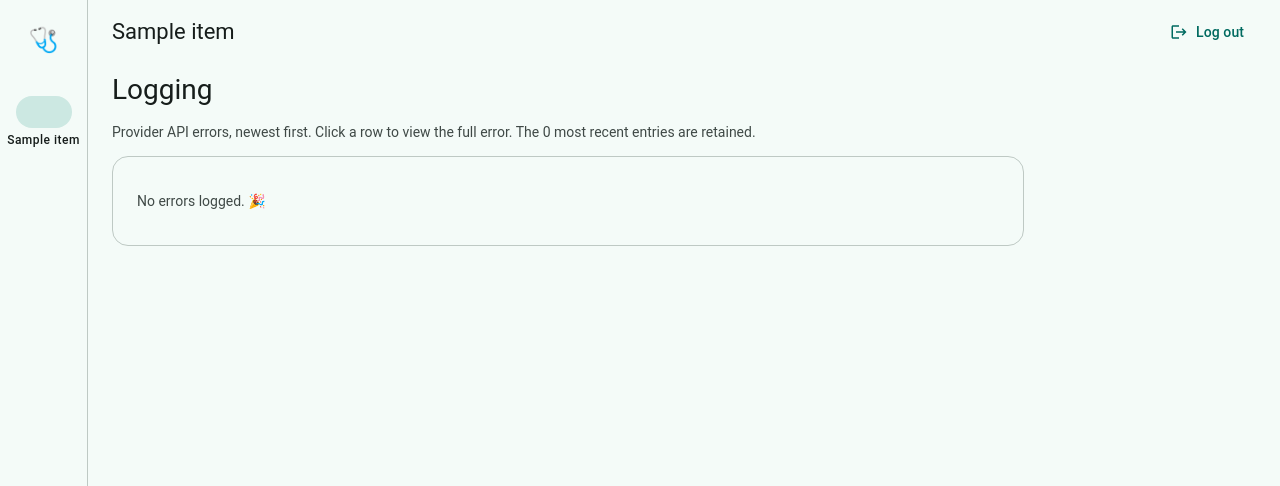
After one commit to adamconde/personal-health-mcp, a Python web app: template src/personal_health_mcp/web/templates/logging.html in a window 1280 px wide. The commit adds this page. Shown: the top 486 px of the page. Run offline with Jinja, Linux system fonts and the light colour scheme; the template is opened without the code that fills it: most values are stand-ins (such as "Sample title", 1, 10 or a date in 2020).

Commit message:
feat: Logging tab for provider errors (v2.5.0)
Add a dedicated Logging page that collects provider API errors into a
sortable, filterable table, and remove the inline error text from the
Providers and Dashboard pages (status chips remain).

- storage: new error_log table + log_error/get_error_log; set_status now
  appends to the log whenever a last_error is recorded (clear_error does not).
  Rolling retention capped at the newest 500 rows.
- aggregator: classify fetch-error severity — ProviderAuthError (401/403) ->
  "warning", everything else -> "error".
- web: /logging route + nav entry/icon; logging.html renders a table
  (severity, provider, time, error preview) with text/provider/severity
  filters, click-to-sort columns, and a native <dialog> showing the full
  error. Client behavior in static/logging.js (external file; CSP forbids
  inline scripts). Timestamps render in the viewer's locale; messages are
  HTML-escaped and injected via textContent.
- Drop last_error display from providers.html, dashboard.html, _provider_rows.

Tests: error-log record/order/prune-cap and clear-doesn't-log; aggregator
logs errors and tags auth failures as warning; /logging lists errors and wires
the JS; Providers page no longer leaks error text.

Docs: README web-UI + version history. Bump 2.4.0 -> 2.5.0.

Co-Authored-By: Claude Opus 4.8 (1M context) <noreply@anthropic.com>

```diff
--- a/pyproject.toml
+++ b/pyproject.toml
@@ -4,7 +4,7 @@ build-backend = "hatchling.build"
 
 [project]
 name = "personal-health-mcp"
-version = "2.4.0"
+version = "2.5.0"
 description = "Self-hosted MCP server aggregating personal health data from Google Health, Oura, and Withings behind one normalized, provider-attributed interface."
 readme = "README.md"
 requires-python = ">=3.12"
--- a/src/personal_health_mcp/__init__.py
+++ b/src/personal_health_mcp/__init__.py
@@ -1,3 +1,3 @@
 """personal-health-mcp: a self-hosted MCP server aggregating personal health data."""
 
-__version__ = "2.4.0"
+__version__ = "2.5.0"
--- a/src/personal_health_mcp/aggregator.py
+++ b/src/personal_health_mcp/aggregator.py
@@ -101,7 +101,10 @@ class Aggregator:
                 points = await provider.fetch_metric(metric, start, end, token)
         except Exception as exc:  # noqa: BLE001 - isolate provider failures
             message = str(exc) or exc.__class__.__name__
-            await self._store.set_status(name, last_error=f"{metric}: {message}")
+            level = "warning" if isinstance(exc, ProviderAuthError) else "error"
+            await self._store.set_status(
+                name, last_error=f"{metric}: {message}", error_level=level
+            )
             return [], message
         await self._store.set_status(name, last_sync=now_utc().isoformat(), clear_error=True)
         return points, None
--- /dev/null
+++ b/src/personal_health_mcp/web/static/logging.js
@@ -0,0 +1,117 @@
+// Logging page: client-side sort, filter, and an error-detail dialog.
+// Loaded as an external file because the CSP forbids inline scripts.
+(function () {
+  "use strict";
+  var table = document.getElementById("log-table");
+  if (!table) return; // empty log -> nothing to wire up
+  var tbody = table.querySelector("tbody");
+  var rows = Array.prototype.slice.call(tbody.querySelectorAll("tr.log-row"));
+  var search = document.getElementById("log-search");
+  var providerSel = document.getElementById("log-provider");
+  var levelSel = document.getElementById("log-level");
+  var empty = document.getElementById("log-empty");
+
+  // Render stored UTC ISO timestamps in the viewer's locale.
+  rows.forEach(function (tr) {
+    var cell = tr.querySelector(".log-time");
+    var iso = cell && cell.getAttribute("data-iso");
+    if (!iso) return;
+    var d = new Date(iso);
+    if (!isNaN(d.getTime())) cell.textContent = d.toLocaleString();
+  });
+
+  // ── filtering ────────────────────────────────────────────────────────
+  function applyFilters() {
+    var q = (search.value || "").toLowerCase();
+    var prov = providerSel.value;
+    var lvl = levelSel.value;
+    var visible = 0;
+    rows.forEach(function (tr) {
+      var hay = (
+        tr.getAttribute("data-provider") + " " + tr.getAttribute("data-message")
+      ).toLowerCase();
+      var ok =
+        (!q || hay.indexOf(q) !== -1) &&
+        (!prov || tr.getAttribute("data-provider") === prov) &&
+        (!lvl || tr.getAttribute("data-level") === lvl);
+      tr.hidden = !ok;
+      if (ok) visible++;
+    });
+    if (empty) empty.hidden = visible !== 0;
+  }
+  [search, providerSel, levelSel].forEach(function (el) {
+    if (!el) return;
+    el.addEventListener("input", applyFilters);
+    el.addEventListener("change", applyFilters);
+  });
+
+  // ── sorting ──────────────────────────────────────────────────────────
+  var keyToAttr = {
+    level: "data-level",
+    provider: "data-provider",
+    created: "data-created",
+    message: "data-message",
+  };
+  function sortBy(th) {
+    var key = th.getAttribute("data-key");
+    var attr = keyToAttr[key];
+    var dir = th.getAttribute("data-dir") === "asc" ? "desc" : "asc";
+    table.querySelectorAll("th.sortable").forEach(function (h) {
+      h.removeAttribute("data-dir");
+    });
+    th.setAttribute("data-dir", dir);
+    var factor = dir === "asc" ? 1 : -1;
+    rows.sort(function (a, b) {
+      var av = a.getAttribute(attr) || "";
+      var bv = b.getAttribute(attr) || "";
+      return av.localeCompare(bv, undefined, { numeric: true }) * factor;
+    });
+    rows.forEach(function (tr) {
+      tbody.appendChild(tr);
+    });
+  }
+  table.querySelectorAll("th.sortable").forEach(function (th) {
+    th.addEventListener("click", function () {
+      sortBy(th);
+    });
+  });
+
+  // ── detail dialog ────────────────────────────────────────────────────
+  var dialog = document.getElementById("log-dialog");
+  function openDetail(tr) {
+    if (!dialog) return;
+    document.getElementById("ld-provider").textContent = tr.getAttribute("data-provider");
+    document.getElementById("ld-level").textContent = tr.getAttribute("data-level");
+    var iso = tr.getAttribute("data-created");
+    var d = new Date(iso);
+    document.getElementById("ld-time").textContent = isNaN(d.getTime())
+      ? iso
+      : d.toLocaleString();
+    document.getElementById("ld-message").textContent = tr.getAttribute("data-message");
+    if (typeof dialog.showModal === "function") dialog.showModal();
+    else dialog.setAttribute("open", "");
+  }
+  rows.forEach(function (tr) {
+    tr.addEventListener("click", function () {
+      openDetail(tr);
+    });
+    tr.addEventListener("keydown", function (ev) {
+      if (ev.key === "Enter" || ev.key === " ") {
+        ev.preventDefault();
+        openDetail(tr);
+      }
+    });
+  });
+  var closeBtn = document.getElementById("ld-close");
+  if (closeBtn && dialog) {
+    closeBtn.addEventListener("click", function () {
+      dialog.close();
+    });
+  }
+  // Click on the backdrop (outside the dialog content) closes it.
+  if (dialog) {
+    dialog.addEventListener("click", function (ev) {
+      if (ev.target === dialog) dialog.close();
+    });
+  }
+})();
--- a/src/personal_health_mcp/web/templates/base.html
+++ b/src/personal_health_mcp/web/templates/base.html
@@ -13,6 +13,7 @@
   {% elif name == 'devices' %}<path d="M4 6h18V4H4c-1.1 0-2 .9-2 2v11H0v3h14v-3H4V6zm19 2h-6c-.55 0-1 .45-1 1v10c0 .55.45 1 1 1h6c.55 0 1-.45 1-1V9c0-.55-.45-1-1-1zm-1 9h-4v-7h4v7z"/>
   {% elif name == 'tune' %}<path d="M3 17v2h6v-2H3zM3 5v2h10V5H3zm10 16v-2h8v-2h-8v-2h-2v6h2zM7 9v2H3v2h4v2h2V9H7zm14 4v-2H11v2h10zm-6-4h2V7h4V5h-4V3h-2v6z"/>
   {% elif name == 'straighten' %}<path d="M21 6H3c-1.1 0-2 .9-2 2v8c0 1.1.9 2 2 2h18c1.1 0 2-.9 2-2V8c0-1.1-.9-2-2-2zm0 10H3V8h2v4h2V8h2v4h2V8h2v4h2V8h2v4h2V8h2v8z"/>
+  {% elif name == 'logging' %}<path d="M3 9h14V7H3v2zm0 4h14v-2H3v2zm0 4h14v-2H3v2zm16 0h2v-2h-2v2zm0-10v2h2V7h-2zm0 6h2v-2h-2v2z"/>
   {% elif name == 'logout' %}<path d="M17 7l-1.41 1.41L18.17 11H8v2h10.17l-2.58 2.58L17 17l5-5-5-5zM4 5h8V3H4c-1.1 0-2 .9-2 2v14c0 1.1.9 2 2 2h8v-2H4V5z"/>
   {% endif %}
 </svg>
--- a/src/personal_health_mcp/web/templates/dashboard.html
+++ b/src/personal_health_mcp/web/templates/dashboard.html
@@ -11,8 +11,7 @@
     <tr>
       <td class="title-medium">{{ p.display_name }}</td>
       <td>{% if p.credentials_ready %}<span class="chip chip--ok">configured</span>{% else %}<span class="chip chip--error">missing</span>{% endif %}</td>
-      <td>{% if p.connected %}<span class="chip chip--ok">connected</span>{% else %}<span class="chip chip--neutral">disconnected</span>{% endif %}
-          {% if p.last_error %}<div class="body-medium text-error">{{ p.last_error }}</div>{% endif %}</td>
+      <td>{% if p.connected %}<span class="chip chip--ok">connected</span>{% else %}<span class="chip chip--neutral">disconnected</span>{% endif %}</td>
       <td>{{ p.metric_count }}</td>
       <td class="muted body-medium">{{ p.last_sync or "—" }}</td>
     </tr>
--- /dev/null
+++ b/src/personal_health_mcp/web/templates/logging.html
@@ -0,0 +1,88 @@
+{% extends "base.html" %}
+{% block title %}Logging — Health MCP{% endblock %}
+{% block content %}
+<style>
+  .log-controls { display: flex; gap: .75rem; flex-wrap: wrap; margin-bottom: 1rem; }
+  #log-table th.sortable { cursor: pointer; user-select: none; white-space: nowrap; }
+  #log-table th.sortable::after { content: " \2195"; opacity: .35; }
+  #log-table th.sortable[data-dir="asc"]::after { content: " \2191"; opacity: .9; }
+  #log-table th.sortable[data-dir="desc"]::after { content: " \2193"; opacity: .9; }
+  #log-table tbody tr { cursor: pointer; }
+  #log-table td.log-preview {
+    max-width: 32rem; overflow: hidden; text-overflow: ellipsis; white-space: nowrap;
+  }
+  .log-dialog { border: none; border-radius: 12px; max-width: min(48rem, 92vw); padding: 1.25rem; }
+  .log-dialog::backdrop { background: rgba(0,0,0,.5); }
+  .log-detail {
+    white-space: pre-wrap; word-break: break-word; background: var(--md-surface-variant, #eee);
+    color: var(--md-on-surface-variant, #222); padding: .75rem; border-radius: 8px;
+    max-height: 50vh; overflow: auto; font-size: .85rem;
+  }
+</style>
+
+<h1>Logging</h1>
+<p class="body-medium muted">Provider API errors, newest first. Click a row to view the full error.
+The {{ errors | length }} most recent entries are retained.</p>
+
+{% if errors %}
+<div class="log-controls">
+  <div class="field grow">
+    <input id="log-search" placeholder=" " autocomplete="off">
+    <label for="log-search">Filter text</label>
+  </div>
+  <div class="field field--select field--floated">
+    <select id="log-provider">
+      <option value="">All providers</option>
+      {% for p in providers %}<option value="{{ p }}">{{ p }}</option>{% endfor %}
+    </select>
+    <label for="log-provider">Provider</label>
+  </div>
+  <div class="field field--select field--floated">
+    <select id="log-level">
+      <option value="">All severities</option>
+      {% for l in levels %}<option value="{{ l }}">{{ l }}</option>{% endfor %}
+    </select>
+    <label for="log-level">Severity</label>
+  </div>
+</div>
+
+<div class="card card--elevated" style="padding:0; overflow-x:auto;">
+  <table class="table" id="log-table">
+    <thead>
+      <tr>
+        <th class="sortable" data-key="level">Severity</th>
+        <th class="sortable" data-key="provider">Provider</th>
+        <th class="sortable" data-key="created" data-dir="desc">Date / time</th>
+        <th class="sortable" data-key="message">Error</th>
+      </tr>
+    </thead>
+    <tbody>
+      {% for e in errors %}
+      <tr class="log-row" tabindex="0"
+          data-level="{{ e.level }}" data-provider="{{ e.provider }}"
+          data-created="{{ e.created_at }}" data-message="{{ e.message }}">
+        <td><span class="chip chip--{{ 'error' if e.level == 'error' else 'neutral' }}">{{ e.level }}</span></td>
+        <td>{{ e.provider }}</td>
+        <td class="log-time" data-iso="{{ e.created_at }}">{{ e.created_at }}</td>
+        <td class="log-preview">{{ e.message }}</td>
+      </tr>
+      {% endfor %}
+    </tbody>
+  </table>
+</div>
+<p class="body-medium muted" id="log-empty" hidden>No matching entries.</p>
+{% else %}
+<div class="card card--outlined"><p class="body-medium muted">No errors logged. 🎉</p></div>
+{% endif %}
+
+<dialog id="log-dialog" class="log-dialog">
+  <h2 class="title-large" style="margin-top:0;">Error detail</h2>
+  <p class="body-medium"><strong>Provider:</strong> <span id="ld-provider"></span></p>
+  <p class="body-medium"><strong>Severity:</strong> <span id="ld-level"></span></p>
+  <p class="body-medium"><strong>Time:</strong> <span id="ld-time"></span></p>
+  <pre class="log-detail" id="ld-message"></pre>
+  <div class="actions"><button class="btn" type="button" id="ld-close">Close</button></div>
+</dialog>
+
+<script src="/static/logging.js" defer></script>
+{% endblock %}
--- a/src/personal_health_mcp/web/templates/providers.html
+++ b/src/personal_health_mcp/web/templates/providers.html
@@ -15,7 +15,6 @@ redirect URI shown below in the provider's developer console <em>exactly</em>.</
       {% if p.secret_configured %}<span class="chip chip--ok">secret set</span>{% else %}<span class="chip chip--error">no secret</span>{% endif %}
     </div>
   </div>
-  {% if p.last_error %}<div class="banner banner--error">{{ p.last_error }}</div>{% endif %}
   {% if p.credentials_url %}
   <p class="body-medium">Get your client ID &amp; secret from the
      <a href="{{ p.credentials_url }}" target="_blank" rel="noopener noreferrer">{{ p.display_name }} developer console ↗</a>.
```
Also changed, not shown: src/personal_health_mcp/storage.py (+52 -2 lines), src/personal_health_mcp/web/routes.py (+25 -1 lines), tests/integration/test_web.py (+20 -0 lines), tests/unit/test_aggregator.py (+21 -0 lines), tests/unit/test_storage.py (+29 -0 lines), README.md.
